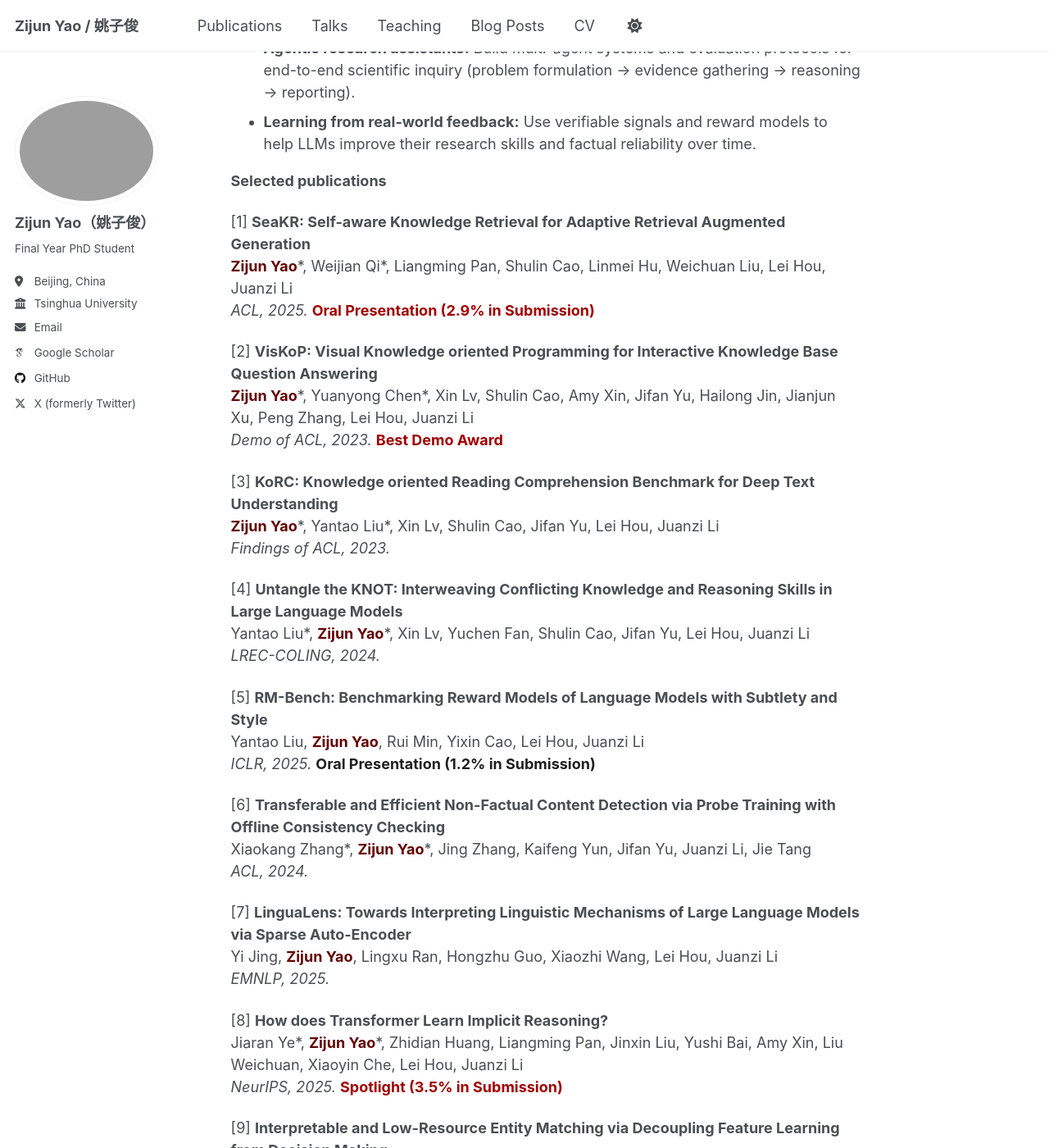
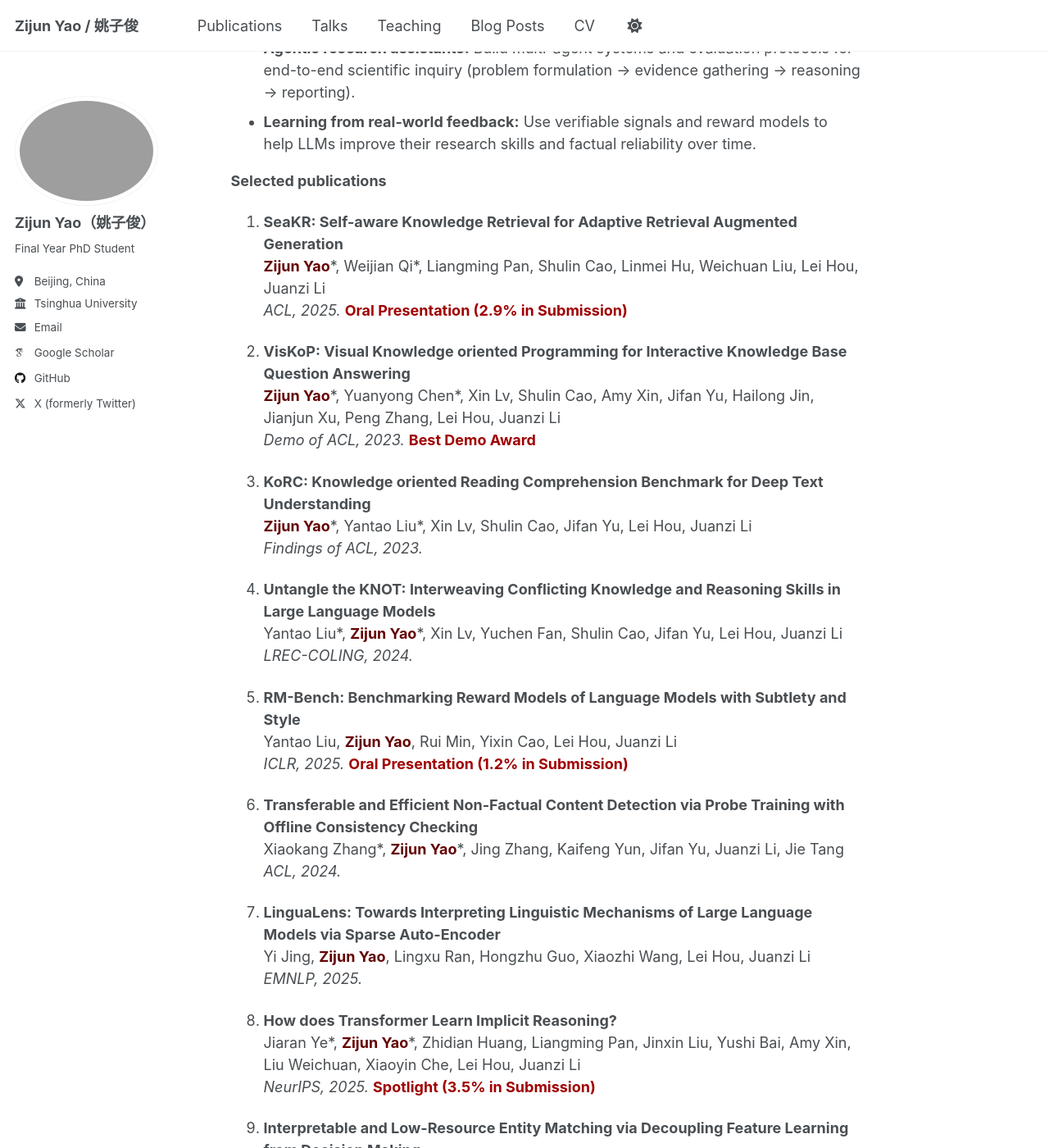
Before and after one commit to Zijun-Yao/Zijun-Yao.github.io, a Jekyll site: the page built from _pages/about.md, in a window 1280 px wide and 1400 px high, scrolled down 1074 px. Shown: the whole window at 82% size. Built offline with Jekyll 4.4.1, drawn with Linux system fonts in a browser that asks for light colours; some web fonts are replaced; a script that is not in the unit is left out; part of the change alters nothing that is shown.

Commit message:
update about.md

```diff
--- a/_pages/about.md
+++ b/_pages/about.md
@@ -36,42 +36,42 @@ I explore how LLMs can *assist and automate* the scientific workflow.
 - **Learning from real-world feedback:** Use verifiable signals and reward models to help LLMs improve their research skills and factual reliability over time.
 
 
-
 **Selected publications**
 
-[1] **SeaKR: Self-aware Knowledge Retrieval for Adaptive Retrieval Augmented Generation**
+
+1. **SeaKR: Self-aware Knowledge Retrieval for Adaptive Retrieval Augmented Generation**
    <span style="color: rgb(100,0,0)">**Zijun Yao**</span>\*, Weijian Qi\*, Liangming Pan, Shulin Cao, Linmei Hu, Weichuan Liu, Lei Hou, Juanzi Li
    *ACL, 2025.* <span style="color: rgb(160,0,0)">**Oral Presentation (2.9% in Submission)**</span>
 
-[2] **VisKoP: Visual Knowledge oriented Programming for Interactive Knowledge Base Question Answering**
+2. **VisKoP: Visual Knowledge oriented Programming for Interactive Knowledge Base Question Answering**
    <span style="color: rgb(100,0,0)">**Zijun Yao**</span>\*, Yuanyong Chen\*, Xin Lv, Shulin Cao, Amy Xin, Jifan Yu, Hailong Jin, Jianjun Xu, Peng Zhang, Lei Hou, Juanzi Li
    *Demo of ACL, 2023.* <span style="color: rgb(160,0,0)">**Best Demo Award**</span>
 
-[3] **KoRC: Knowledge oriented Reading Comprehension Benchmark for Deep Text Understanding**
+3. **KoRC: Knowledge oriented Reading Comprehension Benchmark for Deep Text Understanding**
    <span style="color: rgb(100,0,0)">**Zijun Yao**</span>\*, Yantao Liu\*, Xin Lv, Shulin Cao, Jifan Yu, Lei Hou, Juanzi Li
    *Findings of ACL, 2023.*
 
-[4] **Untangle the KNOT: Interweaving Conflicting Knowledge and Reasoning Skills in Large Language Models**
+4. **Untangle the KNOT: Interweaving Conflicting Knowledge and Reasoning Skills in Large Language Models**
    Yantao Liu\*, <span style="color: rgb(100,0,0)">**Zijun Yao**</span>\*, Xin Lv, Yuchen Fan, Shulin Cao, Jifan Yu, Lei Hou, Juanzi Li
    *LREC-COLING, 2024.*
 
-[5] **RM-Bench: Benchmarking Reward Models of Language Models with Subtlety and Style**
+5. **RM-Bench: Benchmarking Reward Models of Language Models with Subtlety and Style**
    Yantao Liu, <span style="color: rgb(100,0,0)">**Zijun Yao**</span>, Rui Min, Yixin Cao, Lei Hou, Juanzi Li
-   *ICLR, 2025.* <span style="color: rgb(31, 31, 31)">**Oral Presentation (1.2% in Submission)**</span>
+   *ICLR, 2025.* <span style="color: rgb(160,0,0)">**Oral Presentation (1.2% in Submission)**</span>
 
-[6] **Transferable and Efficient Non-Factual Content Detection via Probe Training with Offline Consistency Checking**
+6. **Transferable and Efficient Non-Factual Content Detection via Probe Training with Offline Consistency Checking**
    Xiaokang Zhang\*, <span style="color: rgb(100,0,0)">**Zijun Yao**</span>\*, Jing Zhang, Kaifeng Yun, Jifan Yu, Juanzi Li, Jie Tang
    *ACL, 2024.*
 
-[7] **LinguaLens: Towards Interpreting Linguistic Mechanisms of Large Language Models via Sparse Auto-Encoder**
+7. **LinguaLens: Towards Interpreting Linguistic Mechanisms of Large Language Models via Sparse Auto-Encoder**
    Yi Jing, <span style="color: rgb(100,0,0)">**Zijun Yao**</span>, Lingxu Ran, Hongzhu Guo, Xiaozhi Wang, Lei Hou, Juanzi Li
    *EMNLP, 2025.*
 
-[8] **How does Transformer Learn Implicit Reasoning?**
+8. **How does Transformer Learn Implicit Reasoning?**
    Jiaran Ye\*, <span style="color: rgb(100,0,0)">**Zijun Yao**</span>\*, Zhidian Huang, Liangming Pan, Jinxin Liu, Yushi Bai, Amy Xin, Liu Weichuan, Xiaoyin Che, Lei Hou, Juanzi Li
    *NeurIPS, 2025.* <span style="color: rgb(160,0,0)">**Spotlight (3.5% in Submission)**</span>
 
-[9] **Interpretable and Low-Resource Entity Matching via Decoupling Feature Learning from Decision Making**
+9. **Interpretable and Low-Resource Entity Matching via Decoupling Feature Learning from Decision Making**
    <span style="color: rgb(100,0,0)">**Zijun Yao**</span>, Chengjiang Li, Tiansi Dong, Xin Lv, Jifan Yu, Lei Hou, Juanzi Li, Yichi Zhang, Zelin Dai
    *ACL-IJCNLP, 2021.*
 
```
